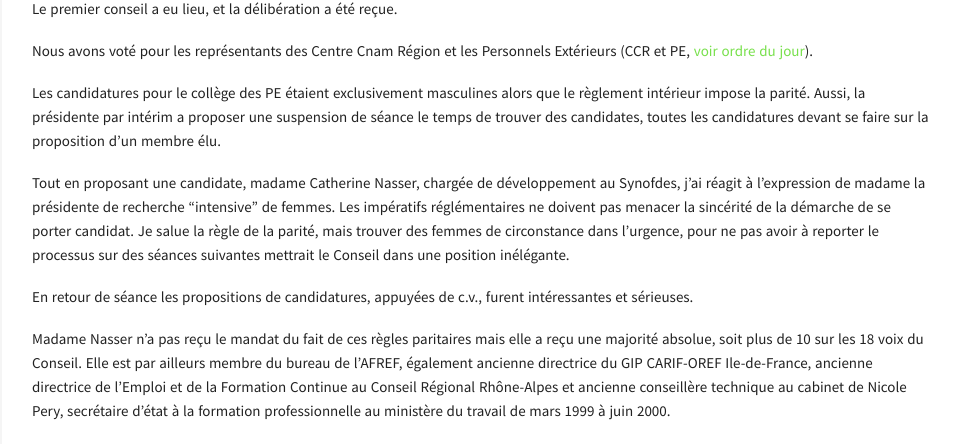
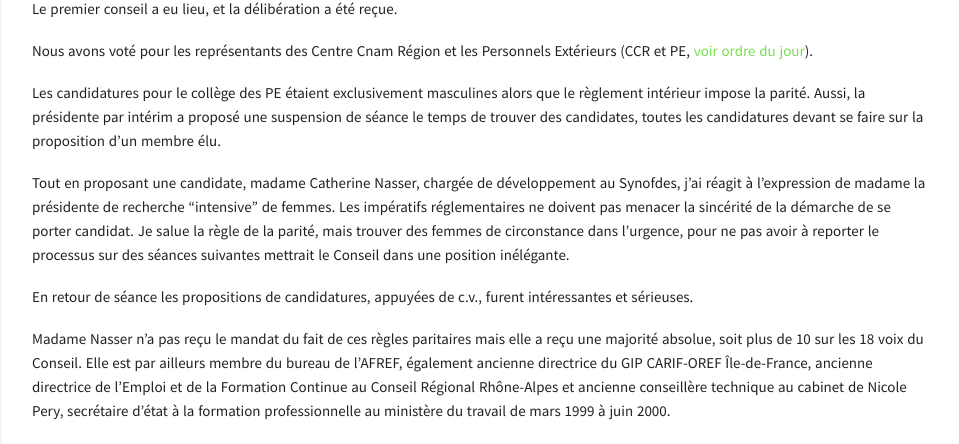
Before and after one commit to elevesCNAM/conseil-formations, a Jekyll site: the page built from index.html, in a window 1280 px wide. Shown: the part 155-599 px from the top of the page, without its empty margins (318-1277 px from the left). Built offline with Jekyll 4.4.1, drawn with Linux system fonts in a browser that asks for light colours.

Commit message:
grammaire

```diff
--- a/_posts/2018-05-29-deliberation.md
+++ b/_posts/2018-05-29-deliberation.md
@@ -10,12 +10,12 @@ Le premier conseil a eu lieu, et la délibération a été reçue.
 
 Nous avons voté pour les représentants des Centre Cnam Région et les Personnels Extérieurs (CCR et PE, [voir ordre du jour](https://cnam.stephanemanet.com/articles/2018-05/premier-conseil)).
 
-Les candidatures pour le collège des PE étaient exclusivement masculines alors que le règlement intérieur impose la parité. Aussi, la présidente par intérim a proposer une suspension de séance le temps de trouver des candidates, toutes les candidatures devant se faire sur la proposition d'un membre élu.
+Les candidatures pour le collège des PE étaient exclusivement masculines alors que le règlement intérieur impose la parité. Aussi, la présidente par intérim a proposé une suspension de séance le temps de trouver des candidates, toutes les candidatures devant se faire sur la proposition d'un membre élu.
 
-Tout en proposant une candidate, madame Catherine Nasser, chargée de développement au Synofdes, j'ai réagit à l'expression de madame la présidente de recherche "intensive" de femmes. Les impératifs réglémentaires ne doivent pas menacer la sincérité de la démarche de se porter candidat. Je salue la règle de la parité, mais trouver des femmes de circonstance dans l'urgence, pour ne pas avoir à reporter le processus sur des séances suivantes mettrait le Conseil dans une position inélégante.
+Tout en proposant une candidate, madame Catherine Nasser, chargée de développement au Synofdes, j'ai réagit à l'expression de madame la présidente de recherche "intensive" de femmes. Les impératifs réglementaires ne doivent pas menacer la sincérité de la démarche de se porter candidat. Je salue la règle de la parité, mais trouver des femmes de circonstance dans l'urgence, pour ne pas avoir à reporter le processus sur des séances suivantes mettrait le Conseil dans une position inélégante.
 
 En retour de séance les propositions de candidatures, appuyées de c.v., furent intéressantes et sérieuses.
 
-Madame Nasser n'a pas reçu le mandat du fait de ces règles paritaires mais elle a reçu une majorité absolue, soit plus de 10 sur les 18 voix du Conseil. Elle est par ailleurs membre du bureau de l'AFREF, également ancienne directrice du GIP CARIF-OREF Ile-de-France, ancienne directrice de l'Emploi et de la Formation Continue au Conseil Régional Rhône-Alpes et ancienne conseillère technique au cabinet de Nicole Pery, secrétaire d'état à la formation professionnelle au ministère du travail de mars 1999 à juin 2000.
+Madame Nasser n'a pas reçu le mandat du fait de ces règles paritaires mais elle a reçu une majorité absolue, soit plus de 10 sur les 18 voix du Conseil. Elle est par ailleurs membre du bureau de l'AFREF, également ancienne directrice du GIP CARIF-OREF Île-de-France, ancienne directrice de l'Emploi et de la Formation Continue au Conseil Régional Rhône-Alpes et ancienne conseillère technique au cabinet de Nicole Pery, secrétaire d'état à la formation professionnelle au ministère du travail de mars 1999 à juin 2000.
 
 [Voici le délibéré tel que je l'ai reçu](https://cnam-my.sharepoint.com/:b:/g/personal/stephane_manet_auditeur_lecnam_net/EfXWwfLGhvpAoDhmb-VeAogBtkKcda5D6SkJLW5vwuyeLA?e=HfdoX4), simplement converti en pdf pour le rendre [interopérable](https://www.april.org/formats-ouverts-pour-quoi-faire).
```
